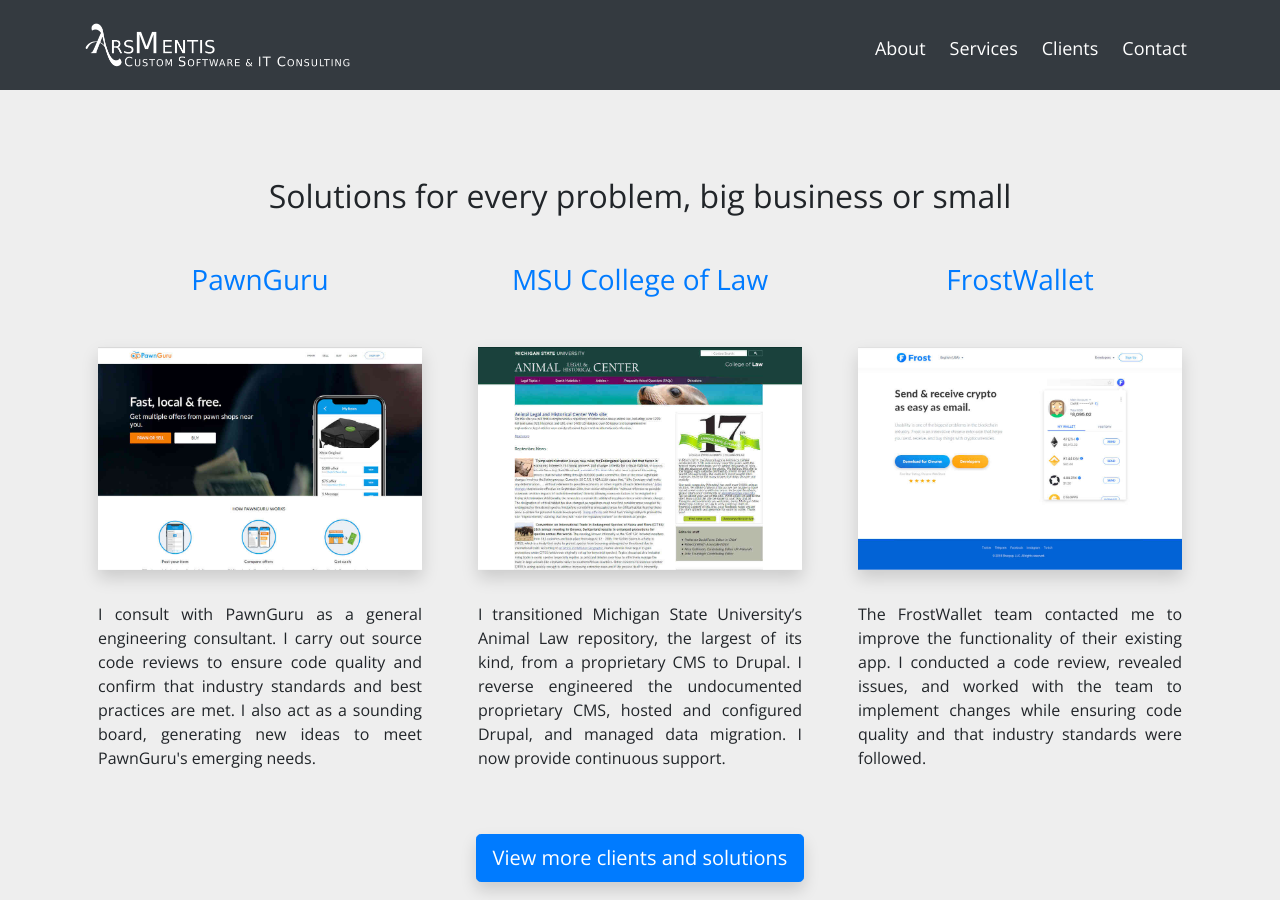
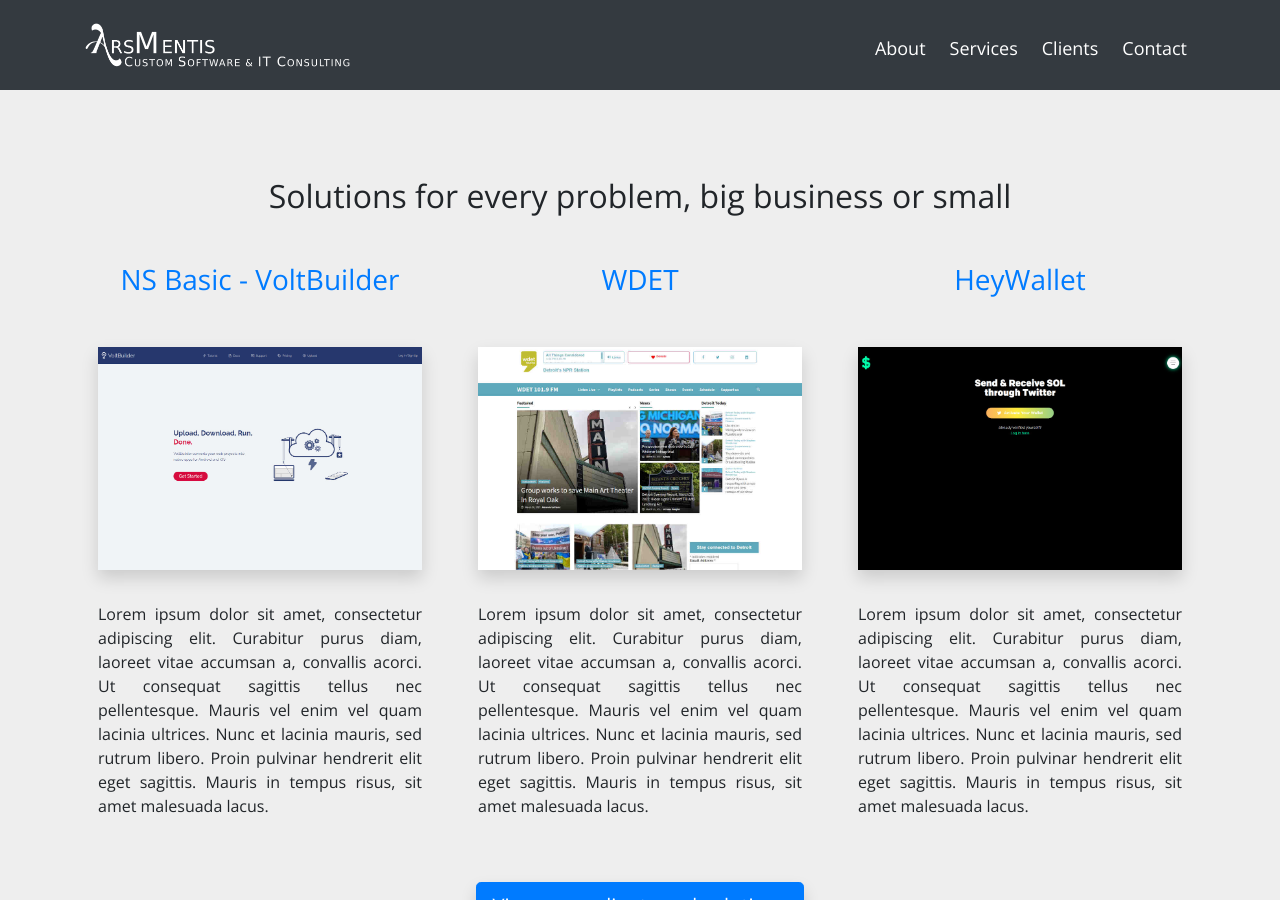
Before and after one commit to arsmentis/arsmentis-site, a Jekyll site: the page built from index.md, in a window 1280 px wide and 900 px high, scrolled down 1899 px. Built offline with Jekyll 4.4.1, drawn with Linux system fonts in a browser that asks for light colours; some web fonts are replaced.

Commit message:
switches out old clients to new

```diff
--- a/_layouts/home.html
+++ b/_layouts/home.html
@@ -96,42 +96,42 @@
   </div>
   <div class="row fs-row">
     <div class="col-12 col-md-4 content-col">
-      <a href="https://www.pawnguru.com/">
-        <h3 class="text-center fs-h3">PawnGuru</h3>
-        <img src="{{ '/img/pawnguru.jpg' | relative_url }}" class="img-fluid d-none d-md-inline shadow fs-img" alt=""
+      <a href="https://volt.build/">
+        <h3 class="text-center fs-h3">NS Basic - VoltBuilder</h3>
+        <img src="{{ '/img/voltbuilder.jpg' | relative_url }}" class="img-fluid d-none d-md-inline shadow fs-img" alt=""
           role="presentation" />
       </a>
       <p class="text-justify fs-p">
-        I consult with PawnGuru as a general engineering consultant. I carry out
-        source code reviews to ensure code quality and confirm that industry
-        standards and best practices are met. I also act as a sounding board,
-        generating new ideas to meet PawnGuru's emerging needs.
+        Lorem ipsum dolor sit amet, consectetur adipiscing elit. Curabitur purus diam, laoreet vitae accumsan a,
+        convallis acorci. Ut consequat sagittis tellus nec pellentesque. Mauris vel enim vel quam lacinia ultrices.
+        Nunc et lacinia mauris, sed rutrum libero. Proin pulvinar hendrerit elit eget sagittis. Mauris in tempus
+        risus, sit amet malesuada lacus.
       </p>
     </div>
     <div class="col-12 col-md-4 content-col">
-      <a href="https://www.animallaw.info/">
-        <h3 class="text-center fs-h3">MSU College of Law</h3>
-        <img src="{{ '/img/animallaw.jpg' | relative_url }}" class="img-fluid d-none d-md-inline shadow fs-img" alt=""
+      <a href="https://wdet.org/">
+        <h3 class="text-center fs-h3">WDET</h3>
+        <img src="{{ '/img/wdet.jpg' | relative_url }}" class="img-fluid d-none d-md-inline shadow fs-img" alt=""
           role="presentation" />
       </a>
       <p class="text-justify fs-p">
-        I transitioned Michigan State University’s Animal Law repository, the
-        largest of its kind, from a proprietary CMS to Drupal. I reverse
-        engineered the undocumented proprietary CMS, hosted and configured
-        Drupal, and managed data migration. I now provide continuous support.
+        Lorem ipsum dolor sit amet, consectetur adipiscing elit. Curabitur purus diam, laoreet vitae accumsan a,
+        convallis acorci. Ut consequat sagittis tellus nec pellentesque. Mauris vel enim vel quam lacinia ultrices.
+        Nunc et lacinia mauris, sed rutrum libero. Proin pulvinar hendrerit elit eget sagittis. Mauris in tempus
+        risus, sit amet malesuada lacus.
       </p>
     </div>
     <div class="col-12 col-md-4 content-col">
-      <a href="https://frostwallet.io/">
-        <h3 class="text-center fs-h3">FrostWallet</h3>
-        <img src="{{ '/img/frostwallet.jpg'  | relative_url }}" class="img-fluid d-none d-md-inline shadow fs-img"
-          alt="" role="presentation" />
+      <a href="https://heywallet.io/">
+        <h3 class="text-center fs-h3">HeyWallet</h3>
+        <img src="{{ '/img/heywallet.jpg'  | relative_url }}" class="img-fluid d-none d-md-inline shadow fs-img" alt=""
+          role="presentation" />
       </a>
       <p class="text-justify fs-p">
-        The FrostWallet team contacted me to improve the functionality of their
-        existing app. I conducted a code review, revealed issues, and worked
-        with the team to implement changes while ensuring code quality and that
-        industry standards were followed.
+        Lorem ipsum dolor sit amet, consectetur adipiscing elit. Curabitur purus diam, laoreet vitae accumsan a,
+        convallis acorci. Ut consequat sagittis tellus nec pellentesque. Mauris vel enim vel quam lacinia ultrices.
+        Nunc et lacinia mauris, sed rutrum libero. Proin pulvinar hendrerit elit eget sagittis. Mauris in tempus
+        risus, sit amet malesuada lacus.
       </p>
     </div>
   </div>
```
